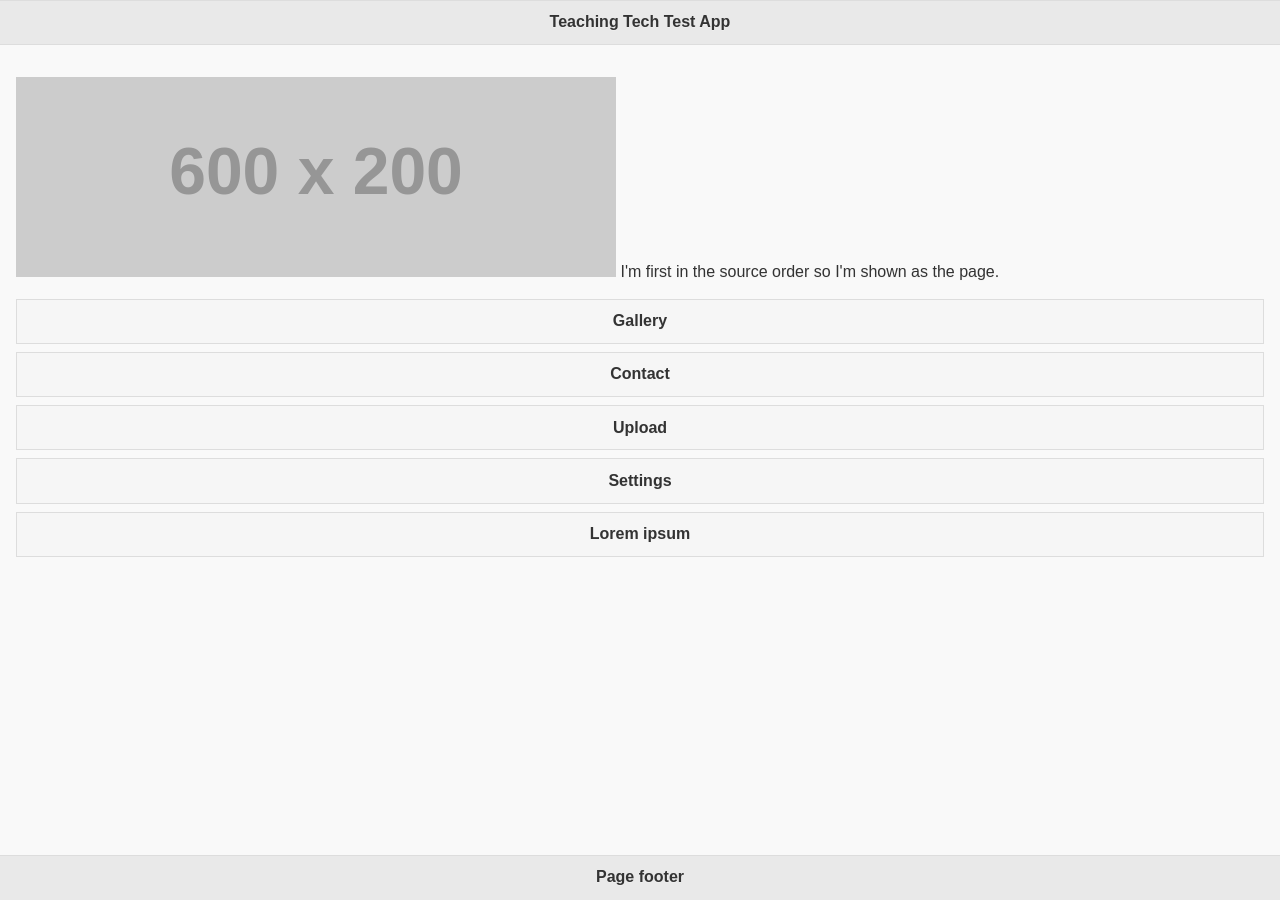
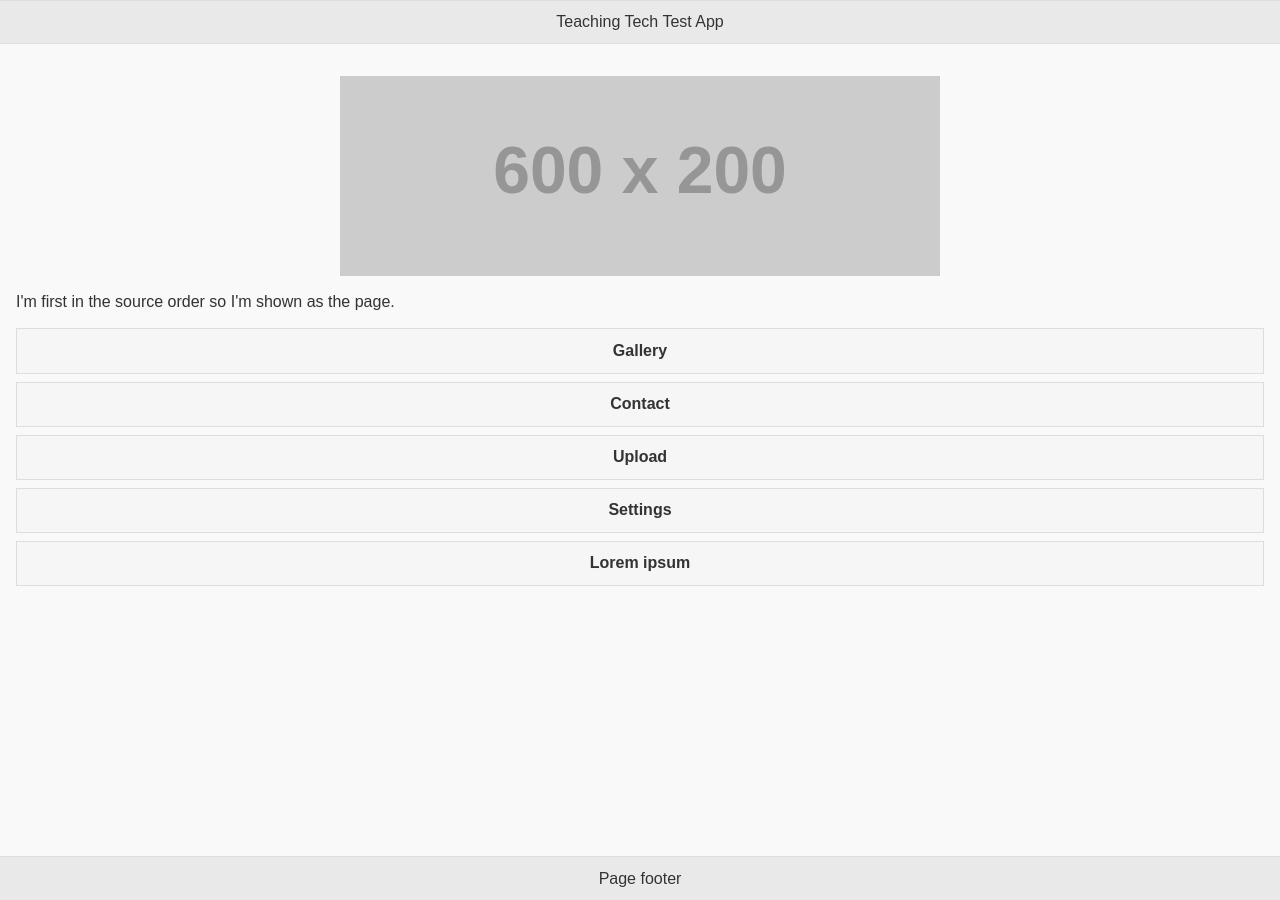
Before and after one commit to guilllermoVillalobosAlvarado/Hello-World, a Jekyll site: the page built from index.md, in a window 1280 px wide. Built offline with Jekyll 4.4.1, drawn with Linux system fonts in a browser that asks for light colours.

Commit message:
Install Bootstrap v4.5.3
Also updated readme

```diff
--- a/_includes/components/head.html
+++ b/_includes/components/head.html
@@ -1,14 +1,15 @@
 <meta charset="utf-8">
 <meta name="viewport" content="width=device-width, initial-scale=1">
 
+<!-- Bootstrap v4.5.3 -->
+<link rel="stylesheet" href="https://cdn.jsdelivr.net/npm/bootstrap@4.5.3/dist/css/bootstrap.min.css" integrity="sha384-TX8t27EcRE3e/ihU7zmQxVncDAy5uIKz4rEkgIXeMed4M0jlfIDPvg6uqKI2xXr2" crossorigin="anonymous">
+
+<!-- jQuery Mobile v1.4.5 -->
 <link rel="stylesheet" href="vendors/jquery/css/jquery.mobile-1.4.5.css">
-
 <script src="vendors/jquery/js/jquery-1.10.2.js"></script>
-
 <script type="text/javascript">
   $(document).on('mobileinit', function(){
     $.mobile.defaultPageTransition = 'slide';
   });
 </script>
-
 <script src="vendors/jquery/js/jquery.mobile-1.4.5.js"></script>
```
Also changed, not shown: README.md.
